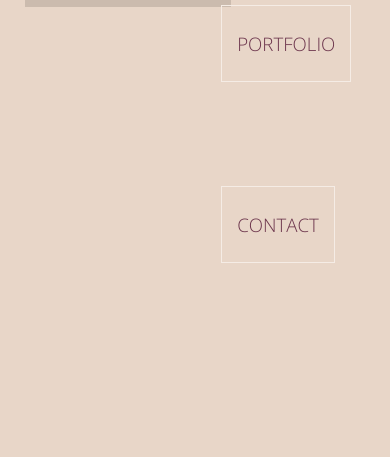
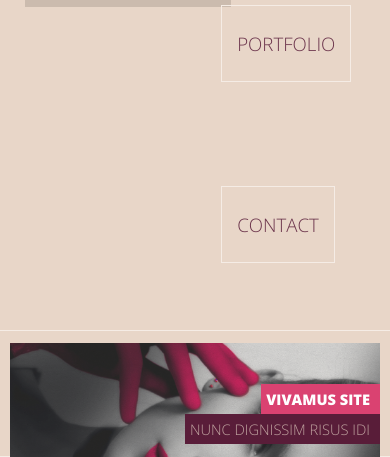
Before and after one commit to SergeiWal/ITechArtStudentsLab, a plain HTML site: page task1/index.html in a window 390 px wide. Shown: the part 424-881 px from the top of the page. Before the commit the page ends 844 px from the top, so only its background shows below. Drawn offline with Linux system fonts and the light colour scheme.

Commit message:
Create banner

```diff
--- a/task1/css/styles.css
+++ b/task1/css/styles.css
@@ -104,3 +104,94 @@ body {
 .active a {
   color: #dc5e81;
 }
+
+/*-----------------BANNER--------------------*/
+.main_banner {
+  display: flex;
+  height: auto;
+  border-top: 1px groove #f5ece5;
+  border-bottom: 1px groove #f5ece5;
+  padding: 12px 0;
+}
+
+.banner_item {
+  flex: 1 1 auto;
+}
+
+.banner_current {
+  padding: 0 10px;
+}
+
+.banner_current img {
+  width: 100%;
+  max-width: 1170px;
+  height: auto;
+}
+
+.banner_sides img {
+  width: 100%;
+  max-width: 360px;
+  height: auto;
+}
+
+.banner_title {
+  display: flex;
+  flex-direction: column;
+  align-items: flex-end;
+  margin: -25% 0px 0px 0px;
+}
+
+.main_title {
+  background: #da4271;
+  font-family: "OpenSans-ExtraBold";
+  font-size: 26pt;
+  color: #fff;
+  padding: 15px 20px 15px 15px;
+}
+
+.second_title {
+  background: #591d39;
+  font-family: "OpenSans-Light";
+  font-size: 18pt;
+  color: #c0a3a0;
+  padding: 15px 20px 15px 15px;
+}
+
+@media (max-width: 1600px) {
+  .main_title {
+    font-size: 18pt;
+    padding: 10px 15px 10px 10px;
+  }
+
+  .second_title {
+    font-size: 18pt;
+    padding: 10px 15px 10px 10px;
+  }
+}
+
+@media (max-width: 1200px) {
+  .main_title {
+    font-size: 14pt;
+    padding: 5px 10px 5px 5px;
+  }
+
+  .second_title {
+    font-size: 14pt;
+    padding: 5px 10px 5px 5px;
+  }
+}
+
+@media (max-width: 900px) {
+  .banner_sides {
+    display: none;
+  }
+  .main_title {
+    font-size: 11pt;
+    padding: 5px 10px 5px 5px;
+  }
+
+  .second_title {
+    font-size: 11pt;
+    padding: 5px 10px 5px 5px;
+  }
+}
--- a/task1/index.html
+++ b/task1/index.html
@@ -19,7 +19,23 @@
           <div class="menu_item"><a href="">CONTACT</a></div>
         </nav>
       </header>
-      <div class="main"></div>
+      <div class="main">
+        <div class="main_banner banner">
+          <div class="banner_item banner_sides">
+            <img src="/task1/assets/banner/01.png" alt="RightBanner" />
+          </div>
+          <div class="banner_item banner_current">
+            <img src="/task1/assets/banner/02.png" alt="CurrentBanner" />
+            <div class="banner_title title">
+              <div class="main_title">VIVAMUS SITE</div>
+              <div class="second_title">NUNC DIGNISSIM RISUS IDI</div>
+            </div>
+          </div>
+          <div class="banner_item banner_sides">
+            <img src="/task1/assets/banner/03.png" alt="LeftBanner" />
+          </div>
+        </div>
+      </div>
       <footer class="footer _container"></footer>
     </div>
   </body>
```
Also changed, not shown: task1/assets/banner/01.png (renamed from task1/assets/BannerLeft.png), task1/assets/banner/02.png (renamed from task1/assets/BannerMain.png), task1/assets/banner/03.png (renamed from task1/assets/BannerRight.png).
